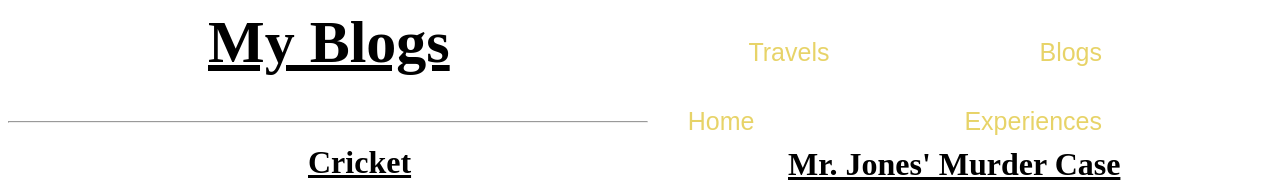
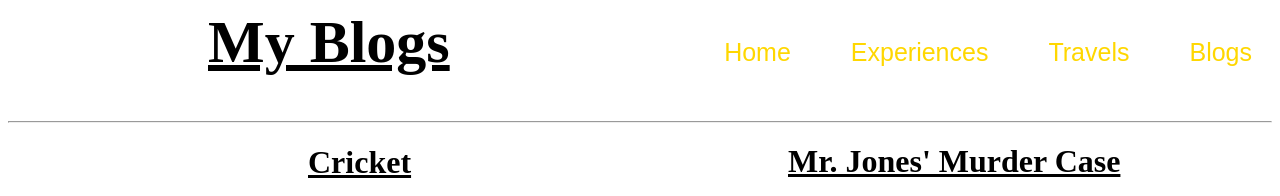
Before and after one commit to savyagupta/mywebpage, a plain HTML site: page blogs/index.html in a window 1280 px wide. Shown: the top 196 px of the page. Drawn offline with Linux system fonts and the light colour scheme.

Commit message:
Update style.css

```diff
--- a/blogs/style.css
+++ b/blogs/style.css
@@ -55,23 +55,21 @@
 
 .btn {
     float: right;
-    margin-right: 150px;
     padding: 10px 20px 10px 20px;
-    color: black;
+    color: gold;
+    background-color: #55E6C1;
+    font-size: 25px;
+    border-style: none;
+    margin-top: 20px;
+    margin-left: 20px;
     transition: transform .1s;
-    filter: grayscale(50%);
-    border-style: solid;
-    background-color: white;
-    font-size: 25px;
-    border-color: black;
-    margin-top: 30px;
 }
 
 .btn:hover {
-    color: white;
-    background-color: black;
+    cursor: pointer;
+    background-color: gold;
+    color: #55E6C1;
     transform: scale(1.2);
-    filter: none;
 }
 
 .cricket {
```
